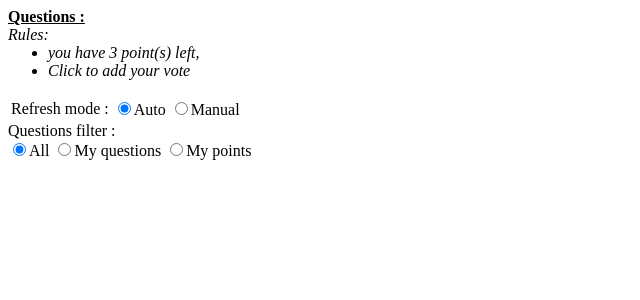
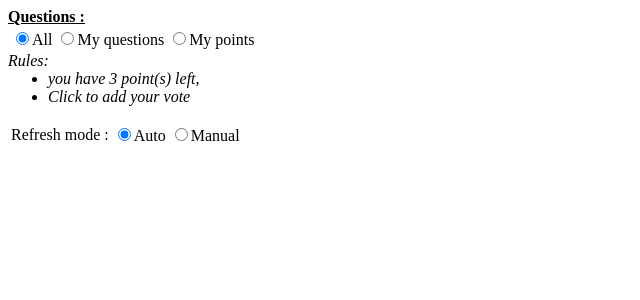
Before and after one commit to MisterX22/yona, a PHP site: page /questions.php?conflist=1 in a window 1280 px wide. Shown: the top 300 px of the page, without its empty margins (0-640 px from the left). Run offline with PHP 8.4, Linux system fonts and the light colour scheme; data that the repository does not hold is empty.

Commit message:
Small update

```diff
--- a/questions.php
+++ b/questions.php
@@ -232,24 +232,26 @@ if(isset($_GET['votefor']))
 <body>
 
    <div id="questions">
-     <strong><u> Questions :</u></strong><br>
+     <strong><u> Questions :</u></strong>
+     <form name="choice" id="choice" method="post" action="questions.php?conflist=<?php if (isset($conflist)) echo $conflist?>">
+       <table><tr>
+       <!--<td><strong><u> Questions :</u></strong></td>-->
+       <td><input type="radio" id="allquestions" name="allquestions" value="all" onclick="this.form.submit()" <?php if ( isset($checkall) ) echo "checked" ;?> >All</td>
+       <td><input type="radio" id="allquestions" name="allquestions" value="only" onclick="this.form.submit()" <?php if ( isset($checkonly) ) echo "checked" ;?> >My questions</td>
+       <td><input type="radio" id="allquestions" name="allquestions" value="voted" onclick="this.form.submit()" <?php if ( isset($checkvoted) ) echo "checked" ;?> >My points</td>
+       </tr></table>
+     </form>
      <i>Rules: <ul style="margin-top: 0px;"><li>you have <?php echo $remaining ; ?> point(s) left,</li><li><?php echo $text ; ?></li></ul></i>
      <form name="refresh" id="refresh" method="post" action="questions.php?conflist=<?php if (isset($conflist)) echo $conflist?>">
        <table><tr>
        <td>Refresh mode :</td>
        <td><input type="radio" id="refresh_choice" name="refresh_choice" value="auto" onclick="this.form.submit()" <?php if ( isset($auto) ) echo "checked" ;?> >Auto</td>
        <td><input type="radio" id="refresh_choice" name="refresh_choice" value="manual" onclick="this.form.submit()" <?php if ( isset($manual) ) echo "checked" ;?> >Manual</td>
-     <?php if ( isset($manual) )
-       echo "<td><input type='button' value='Refresh' onclick='this.form.submit()'></td>" ;
-     ?>
+       <?php if ( isset($manual) )
+         echo "<td><input type='button' value='Refresh' onclick='this.form.submit()'></td>" ;
+       ?>
        </tr></table>
      </form>
-     <form name="choice" id="choice" method="post" action="questions.php?conflist=<?php if (isset($conflist)) echo $conflist?>">
-       Questions filter :<br>
-       <input type="radio" id="allquestions" name="allquestions" value="all" onclick="this.form.submit()" <?php if ( isset($checkall) ) echo "checked" ;?> >All
-       <input type="radio" id="allquestions" name="allquestions" value="only" onclick="this.form.submit()" <?php if ( isset($checkonly) ) echo "checked" ;?> >My questions
-       <input type="radio" id="allquestions" name="allquestions" value="voted" onclick="this.form.submit()" <?php if ( isset($checkvoted) ) echo "checked" ;?> >My points
-     </form><br>
      <?php
       $db = mysqli_connect('localhost', 'root', 'jojo0108')  or die('Erreur de connexion '.mysqli_connect_error());
       mysqli_select_db($db,'projectX')  or die('Erreur de selection '.mysqli_error($db));
```
